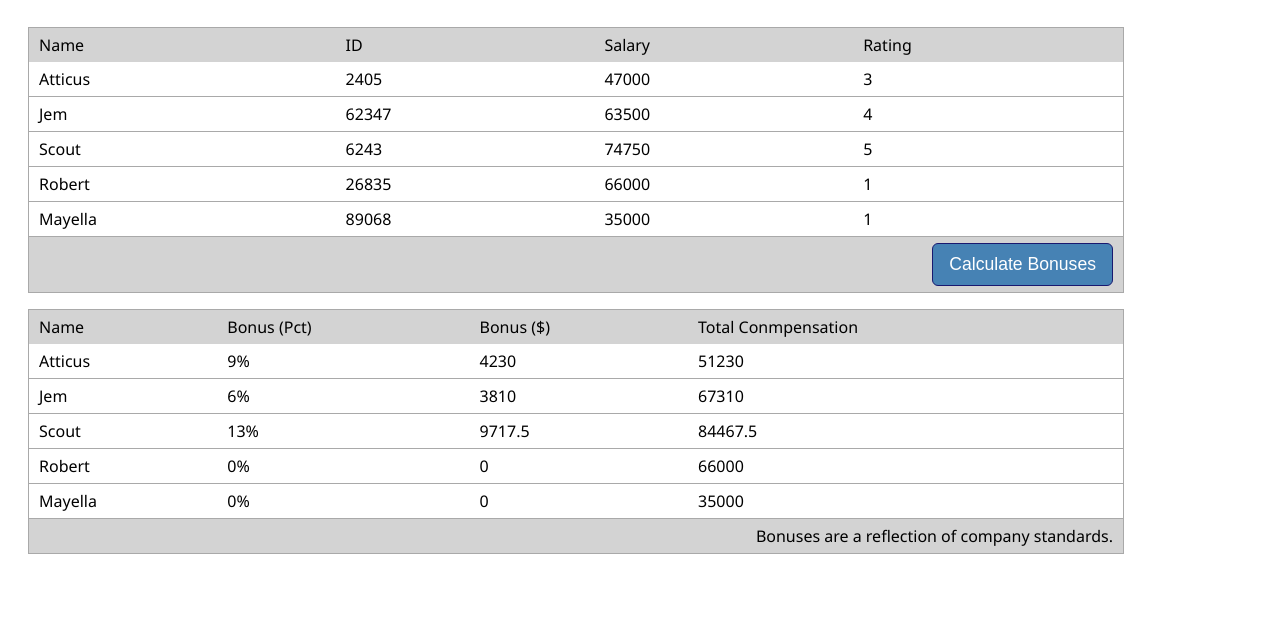
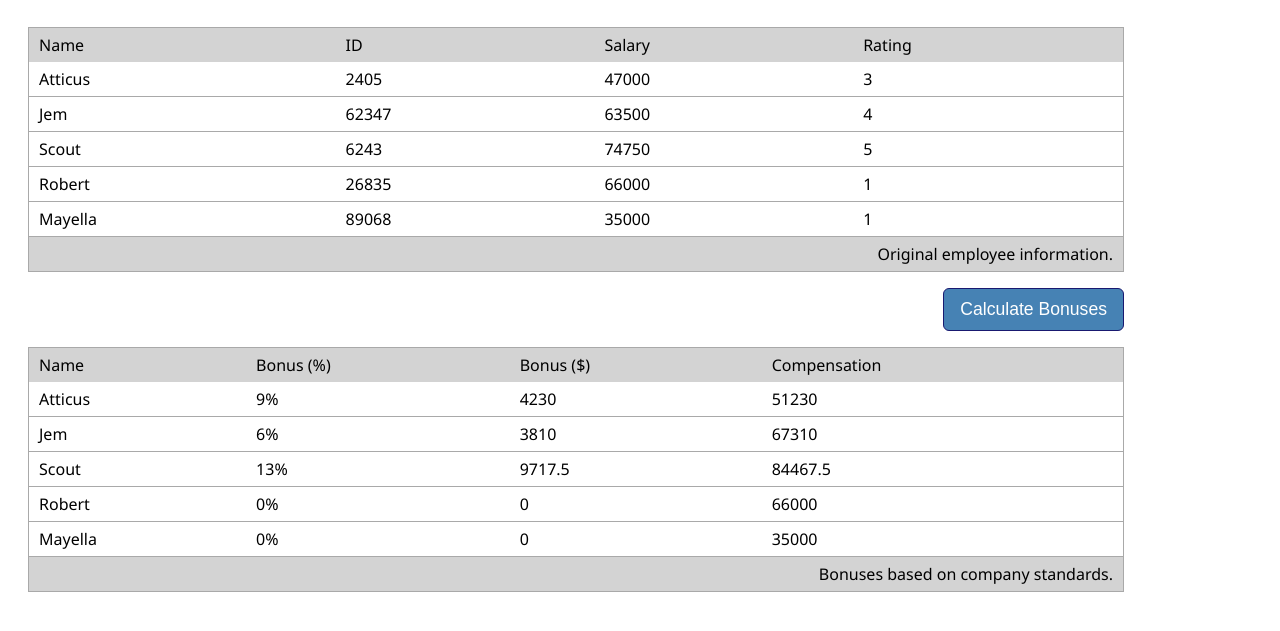
Before and after one commit to myronschippers/bonus-calculator, a plain HTML site: page index.html in a window 1280 px wide. Both pictures are taken after a click on the button "Calculate Bonuses". Shown: the part 67-698 px from the top of the page. Drawn offline with Linux system fonts and the light colour scheme.

Commit message:
consolidate render functionality so that it could be done from a single function but still adaptable enough to handle different data structures

```diff
--- a/client.js
+++ b/client.js
@@ -39,6 +39,28 @@ const employees = [
 
 // This is not a race. Everyone on your team should understand what is happening.
 // Ask questions when you don't.
+
+const ORIGIN_KEYS = [
+    'name',
+    'employeeNumber',
+    'annualSalary',
+    'reviewRating',
+];
+const BONUS_KEYS = [
+    'name',
+    'bonusPercentage',
+    'totalBonus',
+    'totalCompensation',
+];
+const DATA_LABELS = {
+    name: 'Name',
+    employeeNumber: 'ID',
+    annualSalary: 'Salary',
+    reviewRating: 'Rating',
+    bonusPercentage: 'Bonus (%)',
+    totalCompensation: 'Compensation',
+    totalBonus: 'Bonus ($)',
+};
 
 /**
  * Loops through a list of employees creating a new list of alternate employee data.
@@ -203,70 +225,118 @@ function onReady() {
     const $btnCalcBonuses = $('.js-calcBonuses');
 
     $btnCalcBonuses.on('click', clickCalcBonus);
-    renderEmployees();
+    render(employees, '.js-employees');
 }
 
 function clickCalcBonus(event) {
     const employeeBonusList = processAllEmployees(employees);
 
-    renderEmpoyeeBonuses(employeeBonusList);
+    render(employeeBonusList, '.js-bonusesContainer');
 }
 
 /**
- * Uses the `employees` array to render the original employee data to the DOM.
- * table selector - `.js-employees`
+ * Appends a table containing the data provided to the DOM
+ * element that matches the elementSelector.
+ * @param {array} employeeData
+ * @param {string} elementSelector
  */
-function renderEmployees() {
-    const $employeesTable = $('.js-employees');
+function render(employeeData, elementSelector) {
+    const $element = $(elementSelector);
+    const $table = createTableElement(employeeData);
 
-    $employeesTable.empty();
-
-    for (let i = 0; i < employees.length; i++) {
-        const employee = employees[i];
-        const rowElement = `<tr>
-            <td class="cleanTable-cell">${employee.name}</td>
-            <td class="cleanTable-cell">${employee.employeeNumber}</td>
-            <td class="cleanTable-cell">${employee.annualSalary}</td>
-            <td class="cleanTable-cell">${employee.reviewRating}</td>
-        </tr>`;
-
-        $employeesTable.append(rowElement);
-    }
+    $element.append($table);
 }
 
-function renderEmpoyeeBonuses(employeeBonuses) {
-    const $bonusesContainer = $('.js-bonusesContainer');
-    const $bonusesTable = $(`<table cellspacing="0" class="cleanTable">
+/**
+ * Creates an HTML table as a jQuery element.
+ * @param {array} employeeData
+ * @returns {jQuery}
+ */
+function createTableElement(employeeData) {
+    const $tableElem = $(`<table cellspacing="0" class="cleanTable">
         <thead class="cleanTable-hd">
             <tr>
-                <td class="cleanTable-cell">Name</td>
-                <td class="cleanTable-cell">Bonus (Pct)</td>
-                <td class="cleanTable-cell">Bonus ($)</td>
-                <td class="cleanTable-cell">Total Conmpensation</td>
             </tr>
         </thead>
         <tbody class="cleanTable-bd">
         </tbody>
         <tfoot class="cleanTable-ft">
-            <tr>
-                <td colspan="4" class="cleanTable-cell">
-                    Bonuses are a reflection of company standards.
-                </td>
-            </tr>
         </tfoot>
     </table>`);
 
-    const $bonusesTbody = $bonusesTable.appendTo($bonusesContainer).find('tbody');
+    addFootToTable(employeeData[0], $tableElem);
+    addDataToTable(employeeData, $tableElem);
 
-    for (let i = 0; i < employeeBonuses.length; i++) {
-        const employee = employeeBonuses[i];
-        const rowElement = `<tr>
-            <td class="cleanTable-cell">${employee.name}</td>
-            <td class="cleanTable-cell">${employee.bonusPercentage}</td>
-            <td class="cleanTable-cell">${employee.totalBonus}</td>
-            <td class="cleanTable-cell">${employee.totalCompensation}</td>
-        </tr>`;
+    return $tableElem;
+}
 
-        $bonusesTbody.append(rowElement);
+/**
+ * Add a footer with specialized text to the table element provided.
+ * @param {object} data
+ * @param {jQuery} $table
+ */
+function addFootToTable(data, $table) {
+    let footerText = 'Original employee information.';
+    const colCount = Object.keys(data).length;
+
+    if (data.bonusPercentage != null) {
+        footerText = 'Bonuses based on company standards.';
+    }
+
+    $table.find('tfoot')
+        .append(`<tr>
+            <td colspan="${colCount}" class="cleanTable-cell">${footerText}</td>
+        </tr>`);
+}
+
+/**
+ * Add a header and body to the table element provided. Both the
+ * column headers and the body will be based off of the data
+ * list provided.
+ * @param {object} dataList
+ * @param {jQuery} $table
+ */
+function addDataToTable(dataList, $table) {
+    const $thRow = $table.find('thead > tr');
+    const dataStructure = dataList[0];
+    let dataKeys = [];
+
+    if (dataStructure.annualSalary != null) {
+        dataKeys = ORIGIN_KEYS;
+    } else if (dataStructure.bonusPercentage != null) {
+        dataKeys = BONUS_KEYS;
+    }
+
+    for (let i = 0; i < dataKeys.length; i++) {
+        const indvKey = dataKeys[i];
+        const colLabel = DATA_LABELS[indvKey];
+
+        $thRow.append(`<td class="cleanTable-cell">${colLabel}</td>`);
+    }
+
+    addDataContentToTable(dataList, dataKeys, $table);
+}
+
+/**
+ * Add a body to the table element provided. The table
+ * body will be filled with the data provided in the
+ * dataList passed to the function.
+ * @param {array} dataList
+ * @param {array} dataOrder
+ * @param {jQuery} $table
+ */
+function addDataContentToTable(dataList, dataOrder, $table) {
+    const $tbody = $table.find('tbody');
+
+    for (let i = 0; i < dataList.length; i++) {
+        const dataRow = dataList[i];
+        const $tbRow = $tbody.append(`<tr></tr>`).find('tr:last-child');
+
+        for (let j = 0; j < dataOrder.length; j++) {
+            const cellKey = dataOrder[j];
+            const cellValue = dataRow[cellKey];
+
+            $tbRow.append(`<td class="cleanTable-cell">${cellValue}</td>`);
+        }
     }
 }
--- a/index.html
+++ b/index.html
@@ -10,26 +10,11 @@
   <body>
     <h1>Bonus Calculator Object Challenge</h1>
 
-    <div class="container">
-      <table cellspacing="0" class="cleanTable">
-        <thead class="cleanTable-hd">
-          <tr>
-            <td class="cleanTable-cell">Name</td>
-            <td class="cleanTable-cell">ID</td>
-            <td class="cleanTable-cell">Salary</td>
-            <td class="cleanTable-cell">Rating</td>
-          </tr>
-        </thead>
-        <tbody class="cleanTable-bd js-employees">
-        </tbody>
-        <tfoot class="cleanTable-ft">
-          <tr>
-            <td colspan="4" class="cleanTable-cell">
-              <button class="btn js-calcBonuses">Calculate Bonuses</button>
-            </td>
-          </tr>
-        </tfoot>
-      </table>
+    <div class="container js-employees">
+    </div>
+
+    <div class="container utlText-alnRight">
+        <button class="btn js-calcBonuses">Calculate Bonuses</button>
     </div>
 
     <div class="container js-bonusesContainer"></div>
```
Also changed, not shown: 1 other file.
